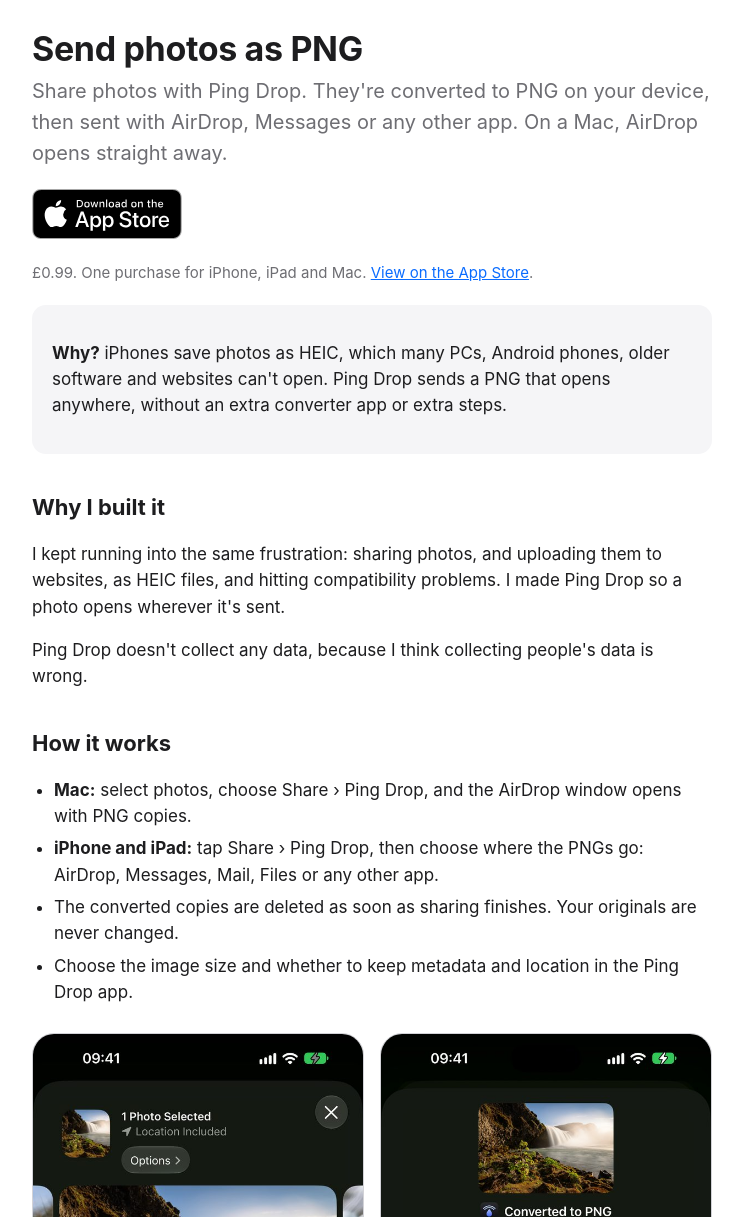
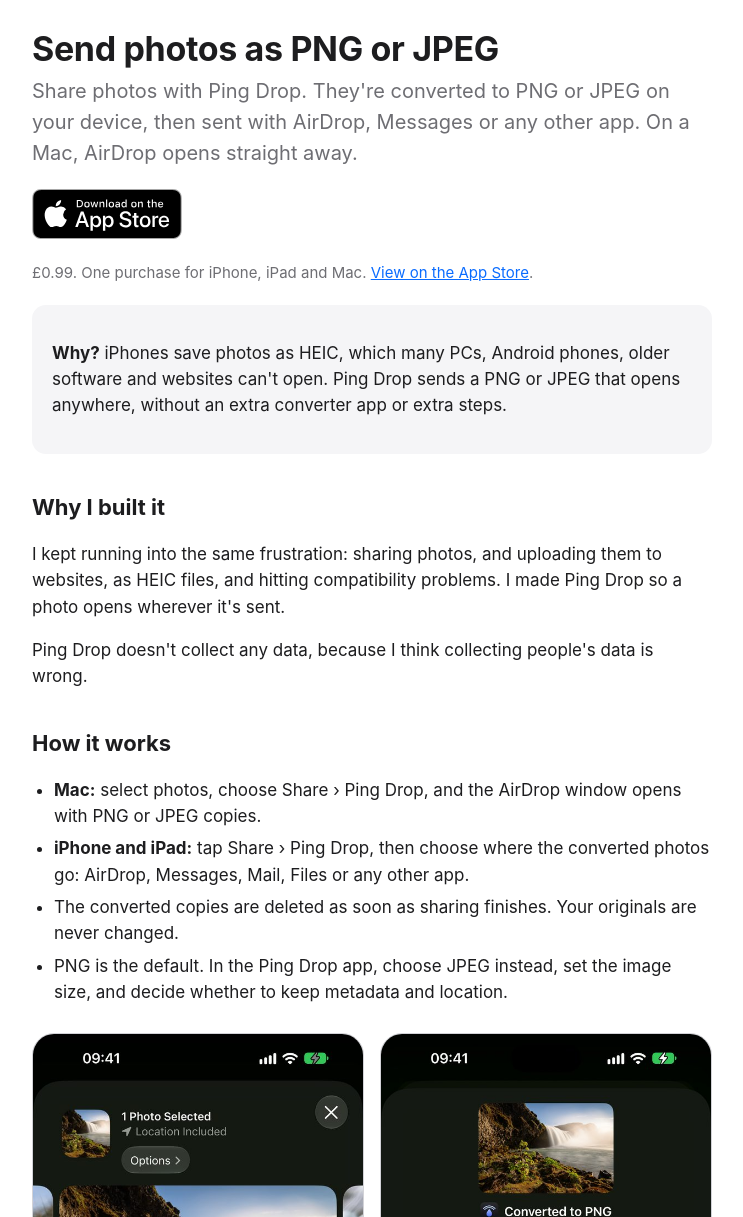
Before and after one commit to adamsdp/pingdrop-site, a plain HTML site: page index.html in a window 1280 px wide. Shown: the part 83-1300 px from the top of the page, without its empty margins (268-1011 px from the left). Drawn offline with Linux system fonts and the light colour scheme.

Commit message:
Home page: say PNG or JPEG
Co-Authored-By: Claude Sonnet 5.5 <noreply@anthropic.com>
Claude-Session: https://claude.ai/code/session_01VGGDb9yGkiAskCe7j2NN8E

```diff
--- a/index.html
+++ b/index.html
@@ -3,8 +3,8 @@
 <head>
   <meta charset="utf-8">
   <meta name="viewport" content="width=device-width, initial-scale=1">
-  <title>Ping Drop – Send photos as PNG</title>
-  <meta name="description" content="Ping Drop converts photos to PNG and sends them with AirDrop, Messages, Mail or any other app, on iPhone, iPad and Mac.">
+  <title>Ping Drop – Send photos as PNG or JPEG</title>
+  <meta name="description" content="Ping Drop converts photos to PNG or JPEG and sends them with AirDrop, Messages, Mail or any other app, on iPhone, iPad and Mac.">
   <link rel="icon" href="/icon.png">
   <link rel="stylesheet" href="/style.css">
 </head>
@@ -18,8 +18,8 @@
   </header>
 
   <main>
-    <h1>Send photos as PNG</h1>
-    <p class="lead">Share photos with Ping Drop. They're converted to PNG on your device, then sent with AirDrop, Messages or any other app. On a Mac, AirDrop opens straight away.</p>
+    <h1>Send photos as PNG or JPEG</h1>
+    <p class="lead">Share photos with Ping Drop. They're converted to PNG or JPEG on your device, then sent with AirDrop, Messages or any other app. On a Mac, AirDrop opens straight away.</p>
 
     <p class="cta"><a href="/get/" aria-label="Download Ping Drop on the App Store"><svg xmlns="http://www.w3.org/2000/svg" width="150" height="50" aria-hidden="true" focusable="false" viewBox="0 0 119.66407 40">
   <g>
@@ -69,7 +69,7 @@
     <p class="muted">£0.99. One purchase for iPhone, iPad and Mac. <a href="/get/">View on the App Store</a>.</p>
 
     <div class="card">
-      <p><strong>Why?</strong> iPhones save photos as HEIC, which many PCs, Android phones, older software and websites can't open. Ping Drop sends a PNG that opens anywhere, without an extra converter app or extra steps.</p>
+      <p><strong>Why?</strong> iPhones save photos as HEIC, which many PCs, Android phones, older software and websites can't open. Ping Drop sends a PNG or JPEG that opens anywhere, without an extra converter app or extra steps.</p>
     </div>
 
     <h2>Why I built it</h2>
@@ -78,10 +78,10 @@
 
     <h2>How it works</h2>
     <ul>
-      <li><strong>Mac:</strong> select photos, choose Share › Ping Drop, and the AirDrop window opens with PNG copies.</li>
-      <li><strong>iPhone and iPad:</strong> tap Share › Ping Drop, then choose where the PNGs go: AirDrop, Messages, Mail, Files or any other app.</li>
+      <li><strong>Mac:</strong> select photos, choose Share › Ping Drop, and the AirDrop window opens with PNG or JPEG copies.</li>
+      <li><strong>iPhone and iPad:</strong> tap Share › Ping Drop, then choose where the converted photos go: AirDrop, Messages, Mail, Files or any other app.</li>
       <li>The converted copies are deleted as soon as sharing finishes. Your originals are never changed.</li>
-      <li>Choose the image size and whether to keep metadata and location in the Ping Drop app.</li>
+      <li>PNG is the default. In the Ping Drop app, choose JPEG instead, set the image size, and decide whether to keep metadata and location.</li>
     </ul>
 
     <div class="shots">
@@ -90,13 +90,13 @@
         <figcaption>Tap Share › Ping Drop.</figcaption>
       </figure>
       <figure>
-        <img src="/screenshots/iphone-pingdrop-sheet.jpg" width="600" height="1304" loading="lazy" alt="Ping Drop's sheet on iPhone: the photo converted to PNG, with contacts, AirDrop, Messages and Mail.">
+        <img src="/screenshots/iphone-pingdrop-sheet.jpg" width="600" height="1304" loading="lazy" alt="Ping Drop's sheet on iPhone: the converted photo, with contacts, AirDrop, Messages and Mail.">
         <figcaption>Pick a nearby device, contact or app.</figcaption>
       </figure>
     </div>
     <figure class="shot-wide">
-      <img src="/screenshots/mac-airdrop.jpg" width="1440" height="900" loading="lazy" alt="On a Mac, the AirDrop window opens with the converted PNG.">
-      <figcaption>On a Mac, the AirDrop window opens with the PNG copies.</figcaption>
+      <img src="/screenshots/mac-airdrop.jpg" width="1440" height="900" loading="lazy" alt="On a Mac, the AirDrop window opens with the converted photo.">
+      <figcaption>On a Mac, the AirDrop window opens with the PNG or JPEG copies.</figcaption>
     </figure>
 
     <h2>Private by design</h2>
```
